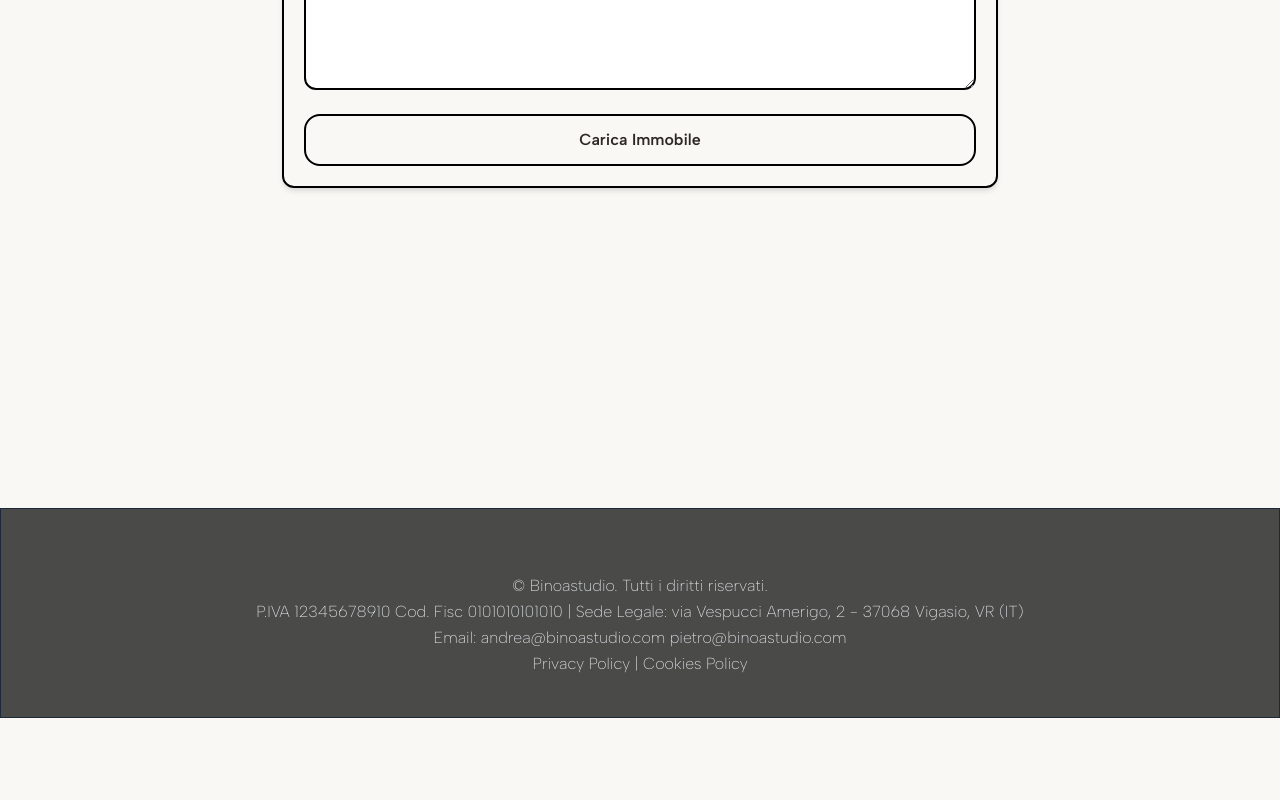
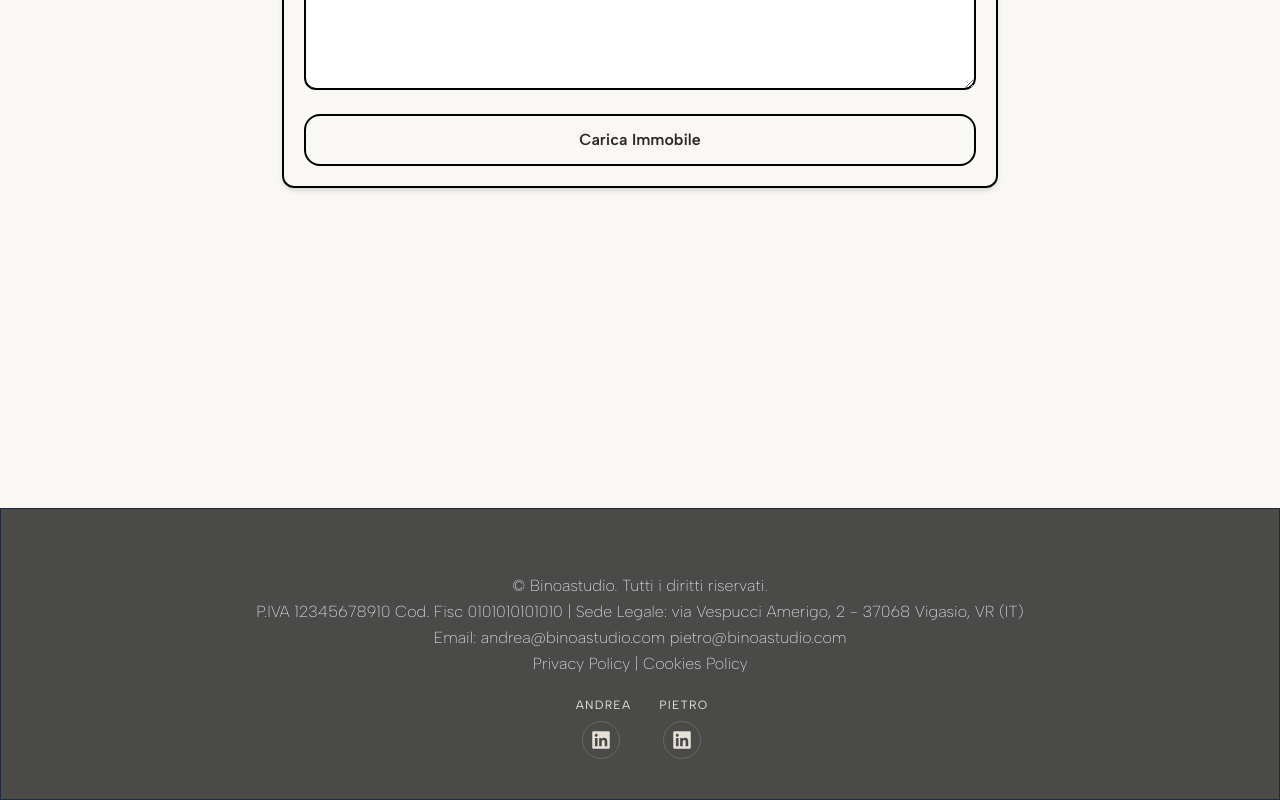
Before and after one commit to cesarecristanelli-code/binoastudio, a Next.js app: page /form-inserimento-immobili in a window 1280 px wide. Shown: the part 824-1624 px from the top of the page. Before the commit the page ends 1542 px from the top, so only its background shows below. Built offline with nearby package versions, Linux system fonts and the light colour scheme.

Commit message:
Aggiustato il form ed il catalogo

```diff
--- a/src/app/(gestione-catalogo)/form-inserimento-immobili/page.tsx
+++ b/src/app/(gestione-catalogo)/form-inserimento-immobili/page.tsx
@@ -1,18 +1,12 @@
-
-// Devo create un provider (Context API) che inserisco nella pagina Layout.tsx dentro alla cartella (gestione-immobili). In questo modo posso gestire il passaggio dei props
-
-
 "use client";
 
 import { CardImmobileType } from "@/types/card.types";
 import { useState } from "react";
 import Link from "next/link";
+import { useImmobiliProvider } from "@/context/ImmobiliContext";
 
-interface FormProps {
-  onUpdate: (immobile: CardImmobileType) => void;
-}
-
-export default function Form({ onUpdate }: FormProps) {
+export default function Form() {
+  const { aggiornaCatalogo } = useImmobiliProvider();
   const [status, setStatus] = useState<{
     message: string;
     type: "success" | "error" | null;
@@ -70,7 +64,7 @@ export default function Form({ onUpdate }: FormProps) {
       };
 
       setStatus({ message: "Immobile caricato con successo", type: "success" });
-      onUpdate(datiImmobile);
+      aggiornaCatalogo(datiImmobile);
       console.log("Dati dell'immobile caricati: ", datiImmobile);
       (e.currentTarget as HTMLFormElement).reset();
 
@@ -101,7 +95,7 @@ export default function Form({ onUpdate }: FormProps) {
               Inserisci i dati dell&apos;Immobile
             </h2>
             <Link
-              href="/vendite"
+              href="/vendita"
               className="underline hover:text-blue-500 cursor-pointer"
             >
               Vai al catalgo
--- /dev/null
+++ b/src/app/(gestione-catalogo)/layout.tsx
@@ -0,0 +1,9 @@
+import ImmobiliProvider from "@/context/ImmobiliContext";
+
+export default function VenditaLayout({
+  children,
+}: {
+  children: React.ReactElement;
+}) {
+  return <ImmobiliProvider>{children}</ImmobiliProvider>;
+}
--- a/src/app/(gestione-catalogo)/vendita/page.tsx
+++ b/src/app/(gestione-catalogo)/vendita/page.tsx
@@ -1,5 +1,9 @@
 import CatalogoImmobili from "@/components/vendita-section/CatalogoImmobili";
 
+
 export default function Vendita() {
-  return <CatalogoImmobili />;
+
+  return (
+    <CatalogoImmobili />
+  )
 }
--- a/src/app/layout.tsx
+++ b/src/app/layout.tsx
@@ -38,7 +38,7 @@ export default function RootLayout({
   children: React.ReactNode;
 }>) {
   return (
-    <html lang="it">
+    <html lang="it" suppressHydrationWarning>
       <body
         className={`${albert.variable} antialiased flex flex-col min-h-screen`}
       >
--- a/src/components/Footer.tsx
+++ b/src/components/Footer.tsx
@@ -1,12 +1,46 @@
-
+import { FaLinkedin } from "react-icons/fa";
 
 export default function Footer() {
-    return (
-        <section className={`mt-auto bg-black/70 text-gray-200 flex flex-col justify-center items-center pt-16 pb-10 px-5 border border-gray-800 leading-relaxed`} id="footer">
-            <p className="font-light">&copy; Binoastudio. Tutti i diritti riservati.</p>
-            <p className="font-light">P.IVA 12345678910 Cod. Fisc 0101010101010 | Sede Legale: via Vespucci Amerigo, 2 - 37068 Vigasio, VR (IT)</p>
-            <p className="font-light">Email: andrea@binoastudio.com pietro@binoastudio.com</p>
-            <p className="font-light">Privacy Policy | Cookies Policy</p>
-        </section>
-    )
+  return (
+    <section
+      className={`mt-auto bg-black/70 text-gray-200 flex flex-col justify-center items-center pt-16 pb-10 px-5 border border-gray-800 leading-relaxed`}
+      id="footer"
+    >
+      <p className="font-light">
+        &copy; Binoastudio. Tutti i diritti riservati.
+      </p>
+      <p className="font-light">
+        P.IVA 12345678910 Cod. Fisc 0101010101010 | Sede Legale: via Vespucci
+        Amerigo, 2 - 37068 Vigasio, VR (IT)
+      </p>
+      <p className="font-light">
+        Email: andrea@binoastudio.com pietro@binoastudio.com
+      </p>
+      <p className="font-light">Privacy Policy | Cookies Policy</p>
+      <div className="flex gap-6 justify-between    mt-5 text-gray-200">
+        <div className="flex flex-col gap-2 justify-center">
+          <p className="text-[#E5E0D8] text-xs uppercase tracking-widest ps-1">
+            Andrea
+          </p>
+          <a
+            href="https://www.linkedin.com/in/andreacristanelli/"
+            className="text-[#E5E0D8] hover:text-[#D1CBC0] transition-colors p-2 border border-[#E5E0D8]/20 rounded-full hover:bg-white/5 mx-auto"
+          >
+            <FaLinkedin size={20} />
+          </a>
+        </div>
+        <div className="flex flex-col gap-2 justify-center">
+          <p className="text-[#E5E0D8] text-xs uppercase tracking-widest ps-1">
+            Pietro
+          </p>
+          <a
+            href="https://www.linkedin.com/in/andreacristanelli/"
+            className="text-[#E5E0D8] hover:text-[#D1CBC0] transition-colors p-2 border border-[#E5E0D8]/20 rounded-full hover:bg-white/5 mx-auto"
+          >
+            <FaLinkedin size={20} />
+          </a>
+        </div>
+      </div>
+    </section>
+  );
 }
--- a/src/components/Navbar.tsx
+++ b/src/components/Navbar.tsx
@@ -87,7 +87,8 @@ export default function Navbar() {
             width={90}
             height={60}
             priority
-            className={`object-contain ${logoClasses}`}
+            className={`${logoClasses}`}
+            style={{height: "auto"}}
           />
         </Link>
 
--- a/src/components/company-section/CosaFacciamo.tsx
+++ b/src/components/company-section/CosaFacciamo.tsx
@@ -4,7 +4,7 @@ import { Fragment } from "react";
 import Title from "./BodyTitle";
 import { ArrowRightIcon } from "@heroicons/react/20/solid";
 import { SectionType } from "@/types/bodysection.types";
-import Form from "./FormCommenti";
+// import Form from "./FormCommenti";
 
 export default function CosaFacciamo() {
   const sections: SectionType[] = [
@@ -101,9 +101,9 @@ export default function CosaFacciamo() {
           </Section>
         </Fragment>
       ))}
-      <div className="container flex justify-center items-center mx-auto">
+      {/* <div className="container flex justify-center items-center mx-auto">
         <Form />
-      </div>
+      </div> */}
     </div>
   );
 }
--- a/src/components/vendita-section/CatalogoImmobili.tsx
+++ b/src/components/vendita-section/CatalogoImmobili.tsx
@@ -1,40 +1,34 @@
-// "use client";
+"use client";
+import CardImmobile from "./CardImmbolie";
+import CardFooter from "./CradImmobileFooter";
+import { useImmobiliProvider } from "@/context/ImmobiliContext";
+// import Form from "./FormImmobile";
 
-// import { CardImmobileType } from "@/types/card.types";
-// import { useState } from "react";
-// import CardImmobile from "./CardImmbolie";
-// import CardFooter from "./CradImmobileFooter";
-// // import Form from "./FormImmobile";
+export default function CatalogoImmobili() {
+  const { catalogoImmobili } = useImmobiliProvider();
 
-// export default function CatalogoImmobili() {
-//   const [catalogo, setCatalogo] = useState<CardImmobileType[]>([]);
-
-//   const onUpdate = (immobile: CardImmobileType) => {
-//     setCatalogo((prev: CardImmobileType[]) => [...prev, immobile]);
-//   };
-
-//   return (
-//     <>
-//       <div className="container flex justify-center items-center my-52">
-//         {/* <Form onUpdate={onUpdate} /> */}
-//       </div>
-//       <div className="w-full h-96 flex justify-center items-center my-20">
-//         {catalogo.map((i) => (
-//           <CardImmobile
-//             key={i.id}
-//             imagePaths={i.imagePaths}
-//             prezzo={i.prezzo}
-//             nomeImmobile={i.nomeImmobile}
-//             indirizzo={i.indirizzo}
-//           >
-//             <CardFooter
-//               metratura={i.metratura}
-//               numeroBagni={i.numeroBagni}
-//               numeroLocali={i.numeroLocali}
-//             />
-//           </CardImmobile>
-//         ))}
-//       </div>
-//     </>
-//   );
-// }
+  return (
+    <>
+      <div className="container flex justify-center items-center my-52">
+        {/* <Form onUpdate={onUpdate} /> */}
+      </div>
+      <div className="w-full h-96 flex justify-center items-center my-20">
+        {catalogoImmobili.map((i) => (
+          <CardImmobile
+            key={i.id}
+            imagePaths={i.imagePaths}
+            prezzo={i.prezzo}
+            nomeImmobile={i.nomeImmobile}
+            indirizzo={i.indirizzo}
+          >
+            <CardFooter
+              metratura={i.metratura}
+              numeroBagni={i.numeroBagni}
+              numeroLocali={i.numeroLocali}
+            />
+          </CardImmobile>
+        ))}
+      </div>
+    </>
+  );
+}
--- a/src/context/ImmobiliContext.tsx
+++ b/src/context/ImmobiliContext.tsx
@@ -18,17 +18,31 @@ export default function ImmobiliProvider({
 }: {
   children: ReactNode;
 }) {
-  const [catalogoImmobili, setCatalogoImmobili] = useState<CardImmobileType[]>(() => {
-    if (typeof window !== "undefined") {
-        const immobiliSalvati = localStorage.getItem("immobili_backup")
+  const [catalogoImmobili, setCatalogoImmobili] = useState<CardImmobileType[]>(
+    () => {
+      if (typeof window === "undefined") return [];
+
+      try {
+        const immobiliSalvati = localStorage.getItem("immobili_backup");
         return immobiliSalvati ? JSON.parse(immobiliSalvati) : [];
-    }
-  },);
+      } catch (e) {
+        console.error(
+          "Sei dentro al catch di useState... c'è stato un problema: ",
+          e,
+        );
+        return [];
+      }
+    },
+  );
 
   const aggiornaCatalogo = (immobile: CardImmobileType) => {
+    const nuovoImmobile = { ...immobile, id: crypto.randomUUID() };
     setCatalogoImmobili((prev) => {
-      const catalogoAggiornato = [...prev, immobile];
-      localStorage.setItem("immobili_backup", JSON.stringify(catalogoImmobili));
+      const catalogoAggiornato = [...prev, nuovoImmobile];
+      localStorage.setItem(
+        "immobili_backup",
+        JSON.stringify(catalogoAggiornato),
+      );
       return catalogoAggiornato;
     });
   };
```
